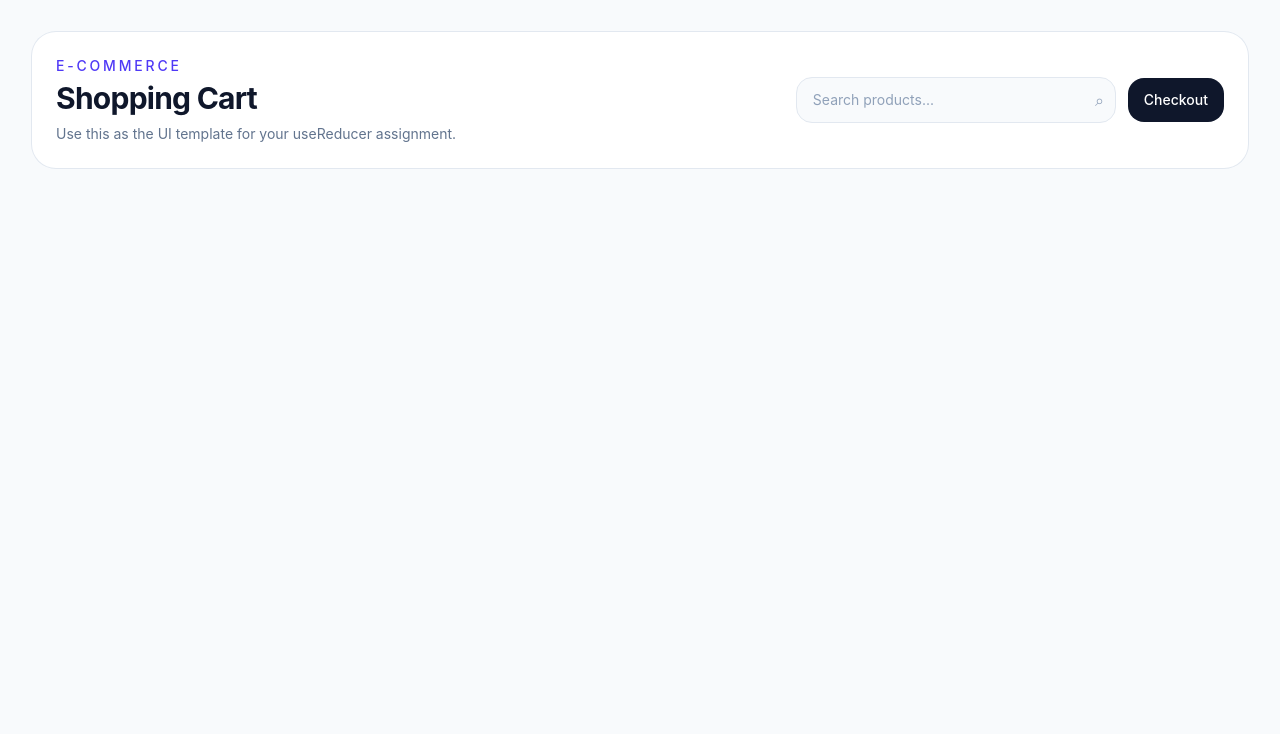
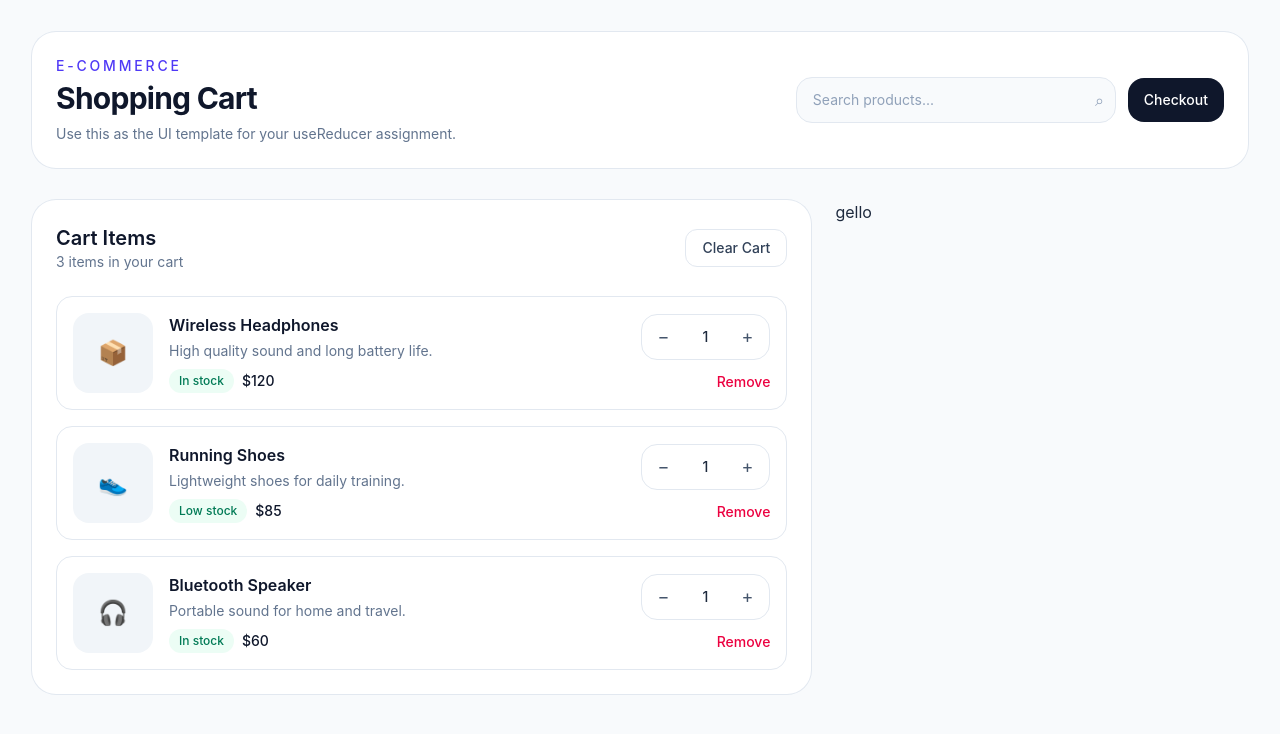
Before and after one commit to jinnahakondo/shop-cart, a React (Vite) app: page / in a window 1280 px wide. Shown: the top 734 px of the page. Built offline with nearby package versions, Linux system fonts and the light colour scheme.

Commit message:
converted and added (cart, cartItem, cartHeader) components

```diff
--- a/src/App.jsx
+++ b/src/App.jsx
@@ -1,4 +1,5 @@
-import React from 'react'
+
+import Cart from './components/cart/Cart'
 import Header from './components/Header'
 
 export default function App() {
@@ -8,6 +9,10 @@ export default function App() {
         <header>
           <Header />
         </header>
+        <div className="grid gap-6 lg:grid-cols-[minmax(0,1.7fr)_minmax(320px,0.9fr)]">
+          <Cart />
+          <div>gello</div>
+        </div>
       </main>
     </div>
   )
--- /dev/null
+++ b/src/components/cart/Cart.jsx
@@ -0,0 +1,46 @@
+import React from 'react'
+import CartHeader from './CartHeader'
+import Cartitem from './Cartitem'
+
+export default function Cart() {
+
+    const items = [
+        {
+            "id": 1,
+            "name": "Wireless Headphones",
+            "description": "High quality sound and long battery life.",
+            "price": 120,
+            "quantity": 1,
+            "stockStatus": "In stock",
+            "icon": "📦"
+        },
+        {
+            "id": 2,
+            "name": "Running Shoes",
+            "description": "Lightweight shoes for daily training.",
+            "price": 85,
+            "quantity": 2,
+            "stockStatus": "Low stock",
+            "icon": "👟"
+        },
+        {
+            "id": 3,
+            "name": "Bluetooth Speaker",
+            "description": "Portable sound for home and travel.",
+            "price": 60,
+            "quantity": 1,
+            "stockStatus": "In stock",
+            "icon": "🎧"
+        }
+    ]
+
+    return (
+        <section className="rounded-3xl bg-white p-6 shadow-soft ring-1 ring-slate-200">
+            <CartHeader />
+
+            <div className="space-y-4">
+                {items.map(item => <Cartitem key={item.id} {...item} />)}
+            </div>
+        </section>
+    )
+}
--- /dev/null
+++ b/src/components/cart/CartHeader.jsx
@@ -0,0 +1,15 @@
+import React from 'react'
+
+export default function CartHeader() {
+    return (
+        <div className="mb-6 flex items-center justify-between">
+            <div>
+                <h2 className="text-xl font-semibold text-slate-900">Cart Items</h2>
+                <p className="text-sm text-slate-500">3 items in your cart</p>
+            </div>
+            <button className="rounded-xl border border-slate-200 px-4 py-2 text-sm font-medium text-slate-700 hover:bg-slate-50">
+                Clear Cart
+            </button>
+        </div>
+    )
+}
--- /dev/null
+++ b/src/components/cart/Cartitem.jsx
@@ -0,0 +1,36 @@
+import React from 'react'
+
+export default function Cartitem({
+    icon,
+    name,
+    description,
+    price,
+    quantity,
+    stockStatus }) {
+    return (
+        <article className="flex flex-col gap-4 rounded-2xl border border-slate-200 p-4 sm:flex-row sm:items-center sm:justify-between">
+            <div className="flex items-start gap-4">
+                <div className="flex h-20 w-20 shrink-0 items-center justify-center rounded-2xl bg-slate-100 text-2xl">
+                    {icon}
+                </div>
+                <div>
+                    <h3 className="text-base font-semibold text-slate-900">{name}</h3>
+                    <p className="mt-1 text-sm text-slate-500">{description}</p>
+                    <div className="mt-2 flex items-center gap-2">
+                        <span className="rounded-full bg-emerald-50 px-2.5 py-1 text-xs font-medium text-emerald-700">{stockStatus}</span>
+                        <span className="text-sm font-medium text-slate-900">${price}</span>
+                    </div>
+                </div>
+            </div>
+
+            <div className="flex items-center gap-3 sm:flex-col sm:items-end">
+                <div className="flex items-center rounded-2xl border border-slate-200">
+                    <button className="px-4 py-2 text-lg text-slate-600 hover:bg-slate-50">−</button>
+                    <span className="min-w-10 px-3 py-2 text-center text-sm font-medium">1</span>
+                    <button className="px-4 py-2 text-lg text-slate-600 hover:bg-slate-50">+</button>
+                </div>
+                <button className="text-sm font-medium text-rose-600 hover:text-rose-700">Remove</button>
+            </div>
+        </article>
+    )
+}
--- a/template/index.html
+++ b/template/index.html
@@ -23,97 +23,7 @@
 
       <div class="grid gap-6 lg:grid-cols-[minmax(0,1.7fr)_minmax(320px,0.9fr)]">
         <!-- Cart items -->
-        <section class="rounded-3xl bg-white p-6 shadow-soft ring-1 ring-slate-200">
-          <div class="mb-6 flex items-center justify-between">
-            <div>
-              <h2 class="text-xl font-semibold text-slate-900">Cart Items</h2>
-              <p class="text-sm text-slate-500">3 items in your cart</p>
-            </div>
-            <button class="rounded-xl border border-slate-200 px-4 py-2 text-sm font-medium text-slate-700 hover:bg-slate-50">
-              Clear Cart
-            </button>
-          </div>
 
-          <div class="space-y-4">
-            <!-- Item 1 -->
-            <article class="flex flex-col gap-4 rounded-2xl border border-slate-200 p-4 sm:flex-row sm:items-center sm:justify-between">
-              <div class="flex items-start gap-4">
-                <div class="flex h-20 w-20 shrink-0 items-center justify-center rounded-2xl bg-slate-100 text-2xl">
-                  📦
-                </div>
-                <div>
-                  <h3 class="text-base font-semibold text-slate-900">Wireless Headphones</h3>
-                  <p class="mt-1 text-sm text-slate-500">High quality sound and long battery life.</p>
-                  <div class="mt-2 flex items-center gap-2">
-                    <span class="rounded-full bg-emerald-50 px-2.5 py-1 text-xs font-medium text-emerald-700">In stock</span>
-                    <span class="text-sm font-medium text-slate-900">$120.00</span>
-                  </div>
-                </div>
-              </div>
-
-              <div class="flex items-center gap-3 sm:flex-col sm:items-end">
-                <div class="flex items-center rounded-2xl border border-slate-200">
-                  <button class="px-4 py-2 text-lg text-slate-600 hover:bg-slate-50">−</button>
-                  <span class="min-w-10 px-3 py-2 text-center text-sm font-medium">1</span>
-                  <button class="px-4 py-2 text-lg text-slate-600 hover:bg-slate-50">+</button>
-                </div>
-                <button class="text-sm font-medium text-rose-600 hover:text-rose-700">Remove</button>
-              </div>
-            </article>
-
-            <!-- Item 2 -->
-            <article class="flex flex-col gap-4 rounded-2xl border border-slate-200 p-4 sm:flex-row sm:items-center sm:justify-between">
-              <div class="flex items-start gap-4">
-                <div class="flex h-20 w-20 shrink-0 items-center justify-center rounded-2xl bg-slate-100 text-2xl">
-                  👟
-                </div>
-                <div>
-                  <h3 class="text-base font-semibold text-slate-900">Running Shoes</h3>
-                  <p class="mt-1 text-sm text-slate-500">Lightweight shoes for daily training.</p>
-                  <div class="mt-2 flex items-center gap-2">
-                    <span class="rounded-full bg-amber-50 px-2.5 py-1 text-xs font-medium text-amber-700">Low stock</span>
-                    <span class="text-sm font-medium text-slate-900">$85.00</span>
-                  </div>
-                </div>
-              </div>
-
-              <div class="flex items-center gap-3 sm:flex-col sm:items-end">
-                <div class="flex items-center rounded-2xl border border-slate-200">
-                  <button class="px-4 py-2 text-lg text-slate-600 hover:bg-slate-50">−</button>
-                  <span class="min-w-10 px-3 py-2 text-center text-sm font-medium">2</span>
-                  <button class="px-4 py-2 text-lg text-slate-600 hover:bg-slate-50">+</button>
-                </div>
-                <button class="text-sm font-medium text-rose-600 hover:text-rose-700">Remove</button>
-              </div>
-            </article>
-
-            <!-- Item 3 -->
-            <article class="flex flex-col gap-4 rounded-2xl border border-slate-200 p-4 sm:flex-row sm:items-center sm:justify-between">
-              <div class="flex items-start gap-4">
-                <div class="flex h-20 w-20 shrink-0 items-center justify-center rounded-2xl bg-slate-100 text-2xl">
-                  🎧
-                </div>
-                <div>
-                  <h3 class="text-base font-semibold text-slate-900">Bluetooth Speaker</h3>
-                  <p class="mt-1 text-sm text-slate-500">Portable sound for home and travel.</p>
-                  <div class="mt-2 flex items-center gap-2">
-                    <span class="rounded-full bg-emerald-50 px-2.5 py-1 text-xs font-medium text-emerald-700">In stock</span>
-                    <span class="text-sm font-medium text-slate-900">$60.00</span>
-                  </div>
-                </div>
-              </div>
-
-              <div class="flex items-center gap-3 sm:flex-col sm:items-end">
-                <div class="flex items-center rounded-2xl border border-slate-200">
-                  <button class="px-4 py-2 text-lg text-slate-600 hover:bg-slate-50">−</button>
-                  <span class="min-w-10 px-3 py-2 text-center text-sm font-medium">1</span>
-                  <button class="px-4 py-2 text-lg text-slate-600 hover:bg-slate-50">+</button>
-                </div>
-                <button class="text-sm font-medium text-rose-600 hover:text-rose-700">Remove</button>
-              </div>
-            </article>
-          </div>
-        </section>
 
         <!-- Summary -->
         <aside class="h-fit rounded-3xl bg-white p-6 shadow-soft ring-1 ring-slate-200">
```
